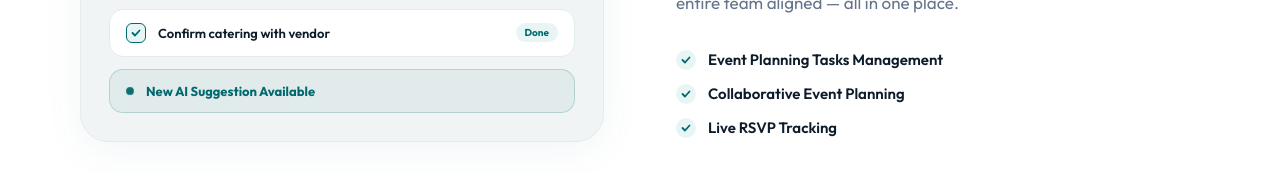
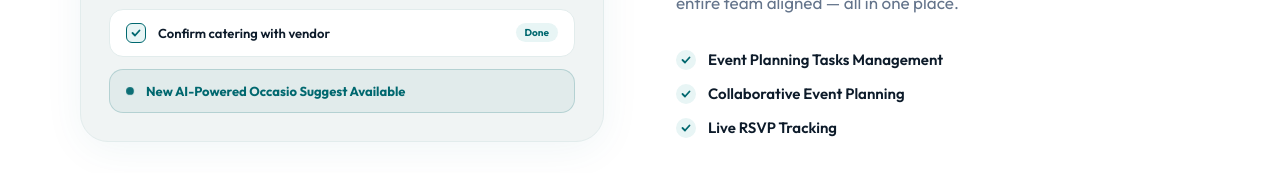
Before and after one commit to rojinashane/Occasio-Official, a plain HTML site: page index.html in a window 1280 px wide. Shown: the part 1502-1675 px from the top of the page. Drawn offline with Linux system fonts and the light colour scheme.

Commit message:
fix again

```diff
--- a/index.html
+++ b/index.html
@@ -1423,7 +1423,7 @@
 
           <div class="ws-task ai-task">
             <div class="ai-flash"></div>
-            <span class="task-text" style="color: var(--teal); font-weight: 700;">New AI Suggestion Available</span>
+            <span class="task-text" style="color: var(--teal); font-weight: 700;">New AI-Powered Occasio Suggest Available</span>
           </div>
         </div>
 
```
